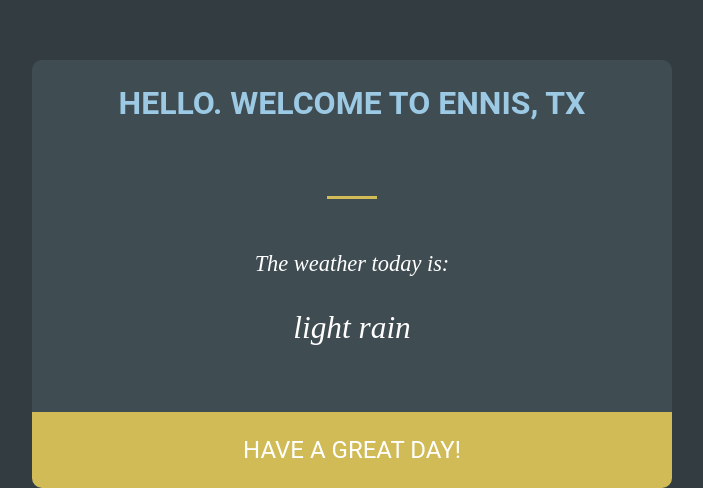
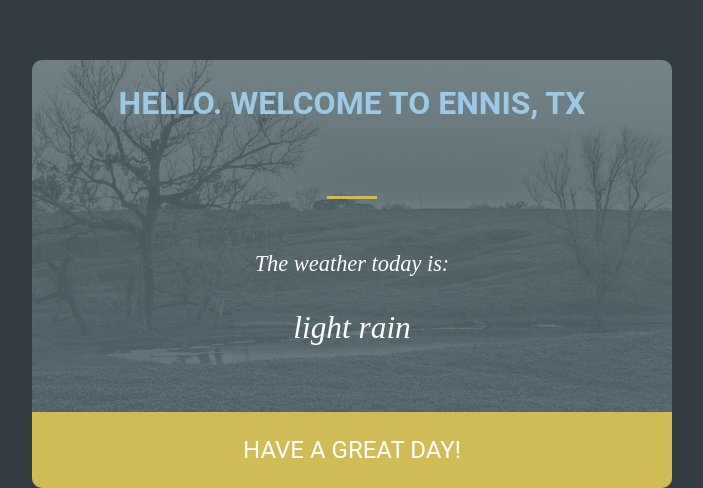
Before and after one commit to jeffstapleton/m14-hw-11-stapleton_jeff, a website: page index.html in a window 1280 px wide. Shown: the part 324-812 px from the top of the page, without its empty margins (288-991 px from the left). Drawn offline with Linux system fonts and the light colour scheme.

Commit message:
Overlay color over image

```diff
--- a/main.css
+++ b/main.css
@@ -13,8 +13,10 @@ body {
 }
 
 #container {
-  background-image:url("img/ennis.jpg");
-  background:rgba(84,104,110,0.4);
+  background:linear-gradient(to bottom,rgba(84,104,110,0.8), rgba(84,104,110,0.9)), url("img/ennis.jpg");
+  background-position: center;
+  background-size:cover;
+  position:relative;
   width:50%;
   height:50%;
   margin:auto;
```
